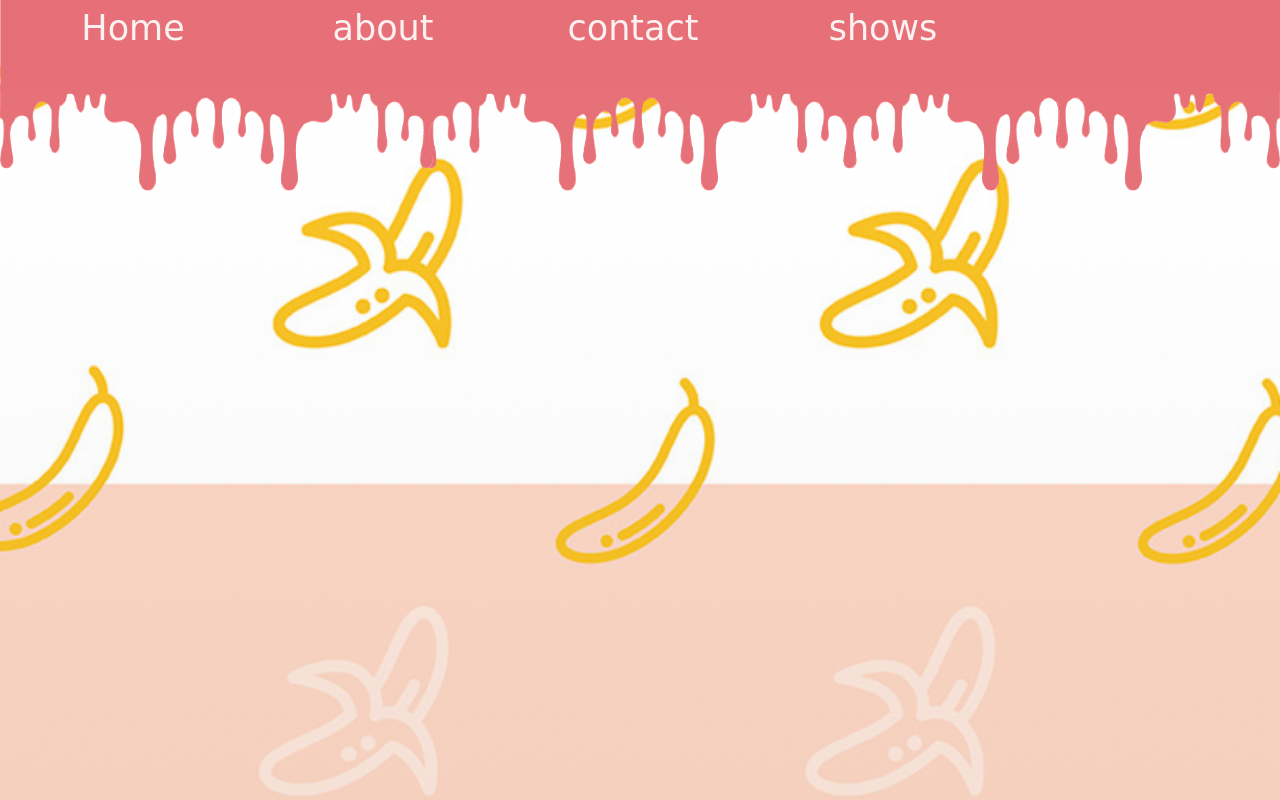
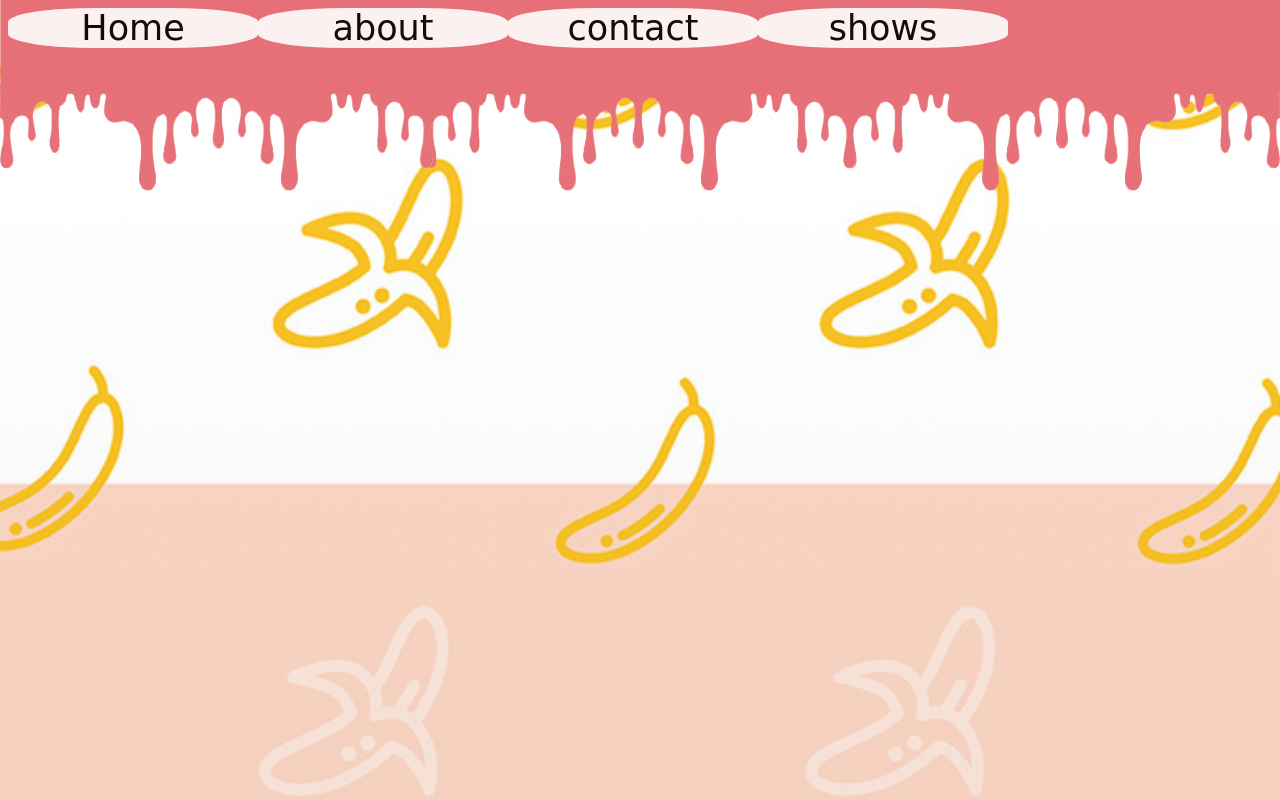
Before and after one commit to SmekensMus/Banana-andrey, a plain HTML site: page pages/index.html in a window 1280 px wide. Drawn offline with Linux system fonts and the light colour scheme; files that its build step writes are made by us from their sources; files whose address does not match are found by name; a web font is replaced by a local one.

Commit message:
more cleanup

```diff
--- a/css/main.css
+++ b/css/main.css
@@ -3,10 +3,7 @@
 	height: 100vh;
 	background: linear-gradient(rgb(243, 243, 243), pink);
 }*/
-*{
 
-color: black;
-}
 
 body {
 
@@ -14,10 +11,9 @@ body {
 	background-image: url(../images/top.png), url(../images/achtergrond.png);
 	background-size: cover ;
 	font-family: 'Neucha', cursive;
+	background-repeat: no-repeat;
 
 }
-
-
 
 
 img {
@@ -26,31 +22,31 @@ img {
 
 }
 ul {
-	place-content: center;
+	display: block;
 	margin:  0px;
 	padding: 0px;
 	list-style: none;
+	align-content: space-between;
 }
 ul li {
 	float: left;
 	width: 250px;
 	height: 40px;
 	opacity: .9;
-	background-color:#E77178;
 	line-height: 40px;
 	text-align: center;
 	font-size: 35px;
-	position: relative;
-
+	position: static;
 }
 
 ul li a {
-	text-decoration: none;
-	color: white;
+	color: black;
 	display: block;
+	border-radius: 35%;
+	background-color: white;
 }
 ul li a:hover{
-	background-color: rgb(138, 236, 243);
+	background-color: #A1CCB6;
 }
 ul li ul li {
 	display: none;
--- a/pages/index.html
+++ b/pages/index.html
@@ -5,12 +5,11 @@
 	<meta charset="UTF-8">
 	<meta name="viewport" content="width=device-width, initial-scale=1.0">
 	<link href="https://fonts.googleapis.com/css2?family=Source+Sans+Pro:wght@400;600&display=swap" rel="stylesheet">
-	<link rel="stylesheet" href="./css/main.css">
+	<link rel="stylesheet" href="../css/main.css">
 	<title>banana split</title>
 	<link href="https://fonts.googleapis.com/css2?family=Neucha&display=swap" rel="stylesheet">
 </head>
 
-<body>
 <navbar>
 	<div class="navbar">
 		<ul>
@@ -41,7 +40,7 @@
 	</div>
 </navbar>
 
-
+<body>
 
 </body>
 
```
Lines whose indentation alone changed are shown as unchanged.
